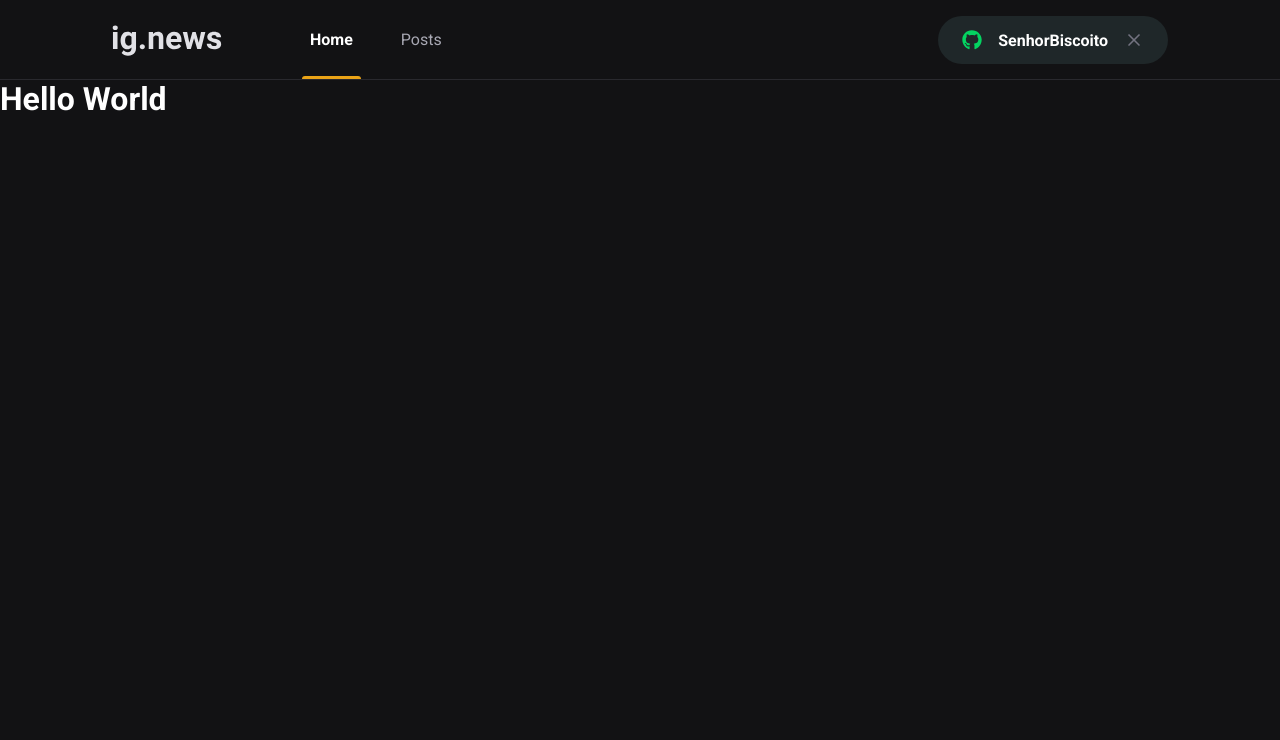
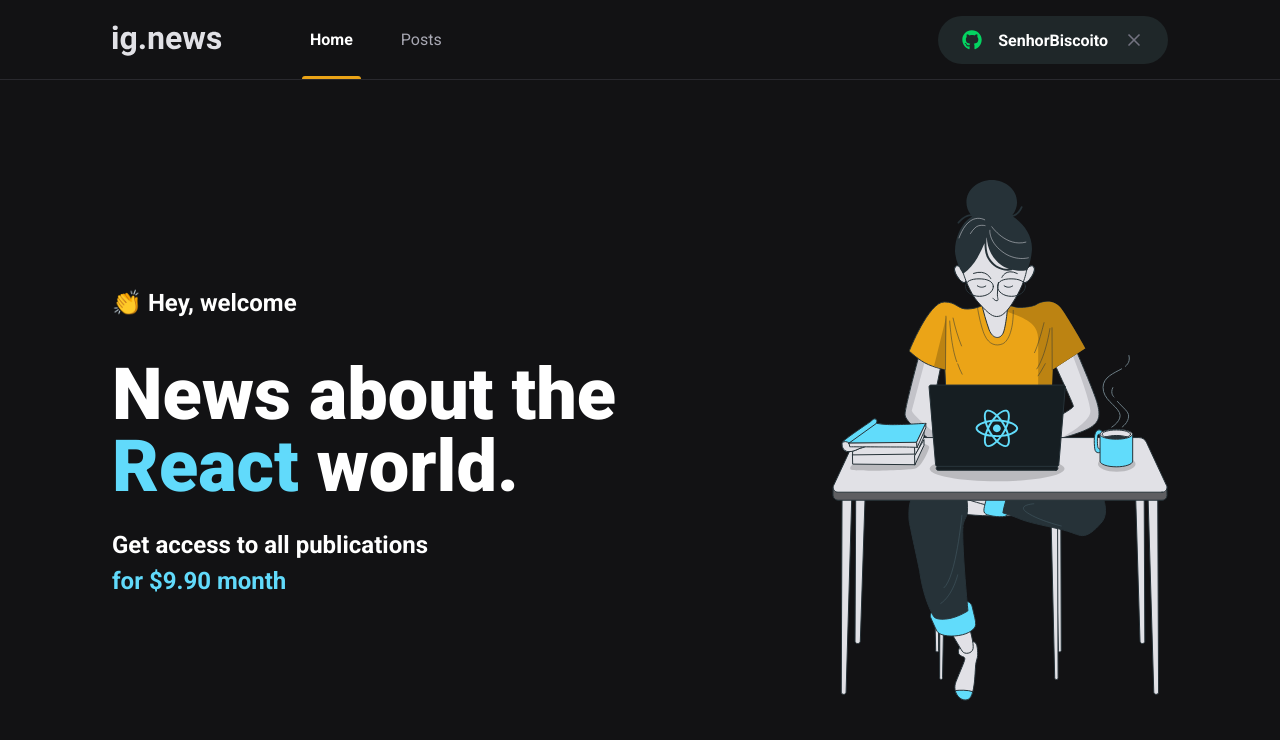
Before and after one commit to SenhorBiscoito/ignews, a Next.js app: page / in a window 1280 px wide. Shown: the top 740 px of the page. Built offline with nearby package versions, Linux system fonts and the light colour scheme.

Commit message:
Página Home

```diff
--- /dev/null
+++ b/src/pages/home.module.scss
@@ -0,0 +1,41 @@
+.contentContainer {
+  max-width: 1120px;
+  margin: 0 auto;
+  padding: 0 2rem;
+  height: calc(100vh - 5rem);
+
+  display: flex;
+  align-items: center;
+  justify-content: space-between;
+}
+
+.hero {
+  max-width: 600px;
+
+  > span {
+    font-size: 1.5rem;
+    font-weight: bold;
+  }
+
+  h1 {
+    font-size: 4.5rem;
+    line-height: 4.5rem;
+    font-weight: 900;
+    margin-top: 2.5rem;
+
+    span {
+      color: var(--cyan-500);
+    }
+  }
+
+  p {
+    font-size: 1.5rem;
+    line-height: 2.25rem;
+    margin-top: 1.5rem;
+
+    span {
+      color: var(--cyan-500);
+      font-weight: bold;
+    }
+  }
+}
--- a/src/pages/index.tsx
+++ b/src/pages/index.tsx
@@ -1,16 +1,31 @@
 import Head from "next/head";
+import styles from "./home.module.scss";
 
 export default function Home() {
   return (
     <>
       <Head>
-        <title>Inicio | ig.news</title>
+        <title>Home | ig.news</title>
       </Head>
       <h1>
         <Head>
           <title>Inicio ig.news</title>
         </Head>
-        Hello <span>World</span>
+
+        <main className={styles.contentContainer}>
+          <section className={styles.hero}>
+            <span>👏 Hey, welcome</span>
+            <h1>
+              News about the <span>React</span> world.
+            </h1>
+            <p>
+              Get access to all publications <br />
+              <span>for $9.90 month</span>
+            </p>
+          </section>
+
+          <img src="/images/avatar.svg" alt="Girl coding" />
+        </main>
       </h1>
     </>
   );
```
